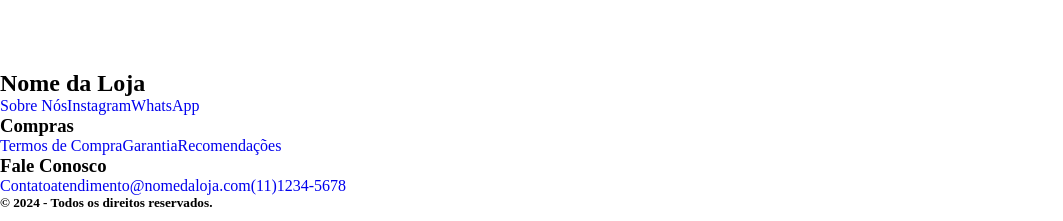
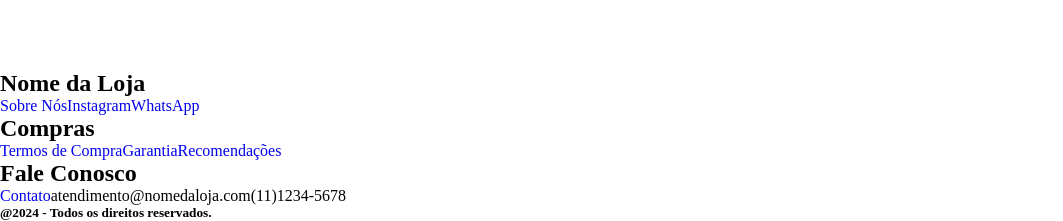
Before and after one commit to Tech-Nova-Solutions/CP-1-web-front, a React (Vite) app: page / in a window 1280 px wide. Shown: the part 800-1021 px from the top of the page, without its empty margins (0-1063 px from the left). Built offline with nearby package versions, Linux system fonts and the light colour scheme.

Commit message:
Adicionando classes ao Footer

```diff
--- a/src/components/Footer.jsx
+++ b/src/components/Footer.jsx
@@ -1,40 +1,38 @@
-import React from 'react'
-import { Link } from 'react-router-dom'
+import React from 'react';
+import { Link } from 'react-router-dom';
 
 const Footer = () => {
   return (
-    <>
-      <footer>
-        <div>
-          <div>
-            <h2>Nome da Loja</h2>
+    <footer className="footer">
+      <div className="footer-section">
+        <h2 className="footer-title">Nome da Loja</h2>
       </div>
-          <div>
-            <Link to='/sobre'>Sobre Nós</Link>
-            <a href="https://www.instagram.com/" target="_blank" rel="noopener noreferrer">Instagram</a>
-            <a href="https://web.whatsapp.com/" target="_blank" rel="noopener noreferrer">WhatsApp</a>
+
+      <div className="footer-section">
+        <Link to="/sobre" className="footer-link">Sobre Nós</Link>
+        <a href="https://www.instagram.com/" target="_blank" rel="noopener noreferrer" className="footer-link">Instagram</a>
+        <a href="https://web.whatsapp.com/" target="_blank" rel="noopener noreferrer" className="footer-link">WhatsApp</a>
       </div>
-          <div>
-            <h3>Compras</h3>
+
+      <div className="footer-section">
+        <h2 className="footer-title">Compras</h2>
+        <a href="#" className="footer-link">Termos de Compra</a>
+        <a href="#" className="footer-link">Garantia</a>
+        <a href="#" className="footer-link">Recomendações</a>
       </div>
-          <div>
-            <a href="/termos-de-compra">Termos de Compra</a>
-            <a href="/garantia">Garantia</a>
-            <a href="/recomendacoes">Recomendações</a>
+
+      <div className="footer-section">
+        <h2 className="footer-title">Fale Conosco</h2>
+        <Link to="/contato" className="footer-link">Contato</Link>
+        <a className="footer-link">atendimento@nomedaloja.com</a>
+        <a className="footer-link">(11)1234-5678</a>
       </div>
-          <div>
-            <h3>Fale Conosco</h3>
+
+      <div className="footer-copyright">
+        <h5>@2024 - Todos os direitos reservados.</h5>
       </div>
-          <div>
-            <Link to='/contato'>Contato</Link>
-            <a href="mailto:atendimento@nomedaloja.com">atendimento@nomedaloja.com</a>
-            <a href="tel:+551112345678">(11)1234-5678</a>
-          </div>
-        </div>
-        <h5>&copy; 2024 - Todos os direitos reservados.</h5>
     </footer>
-    </>
-  )
-}
+  );
+};
 
-export default Footer
+export default Footer;
```
Also changed, not shown: src/css/FooterStyle.jsx (line endings or trailing spaces). Lines whose indentation alone changed are shown as unchanged.
